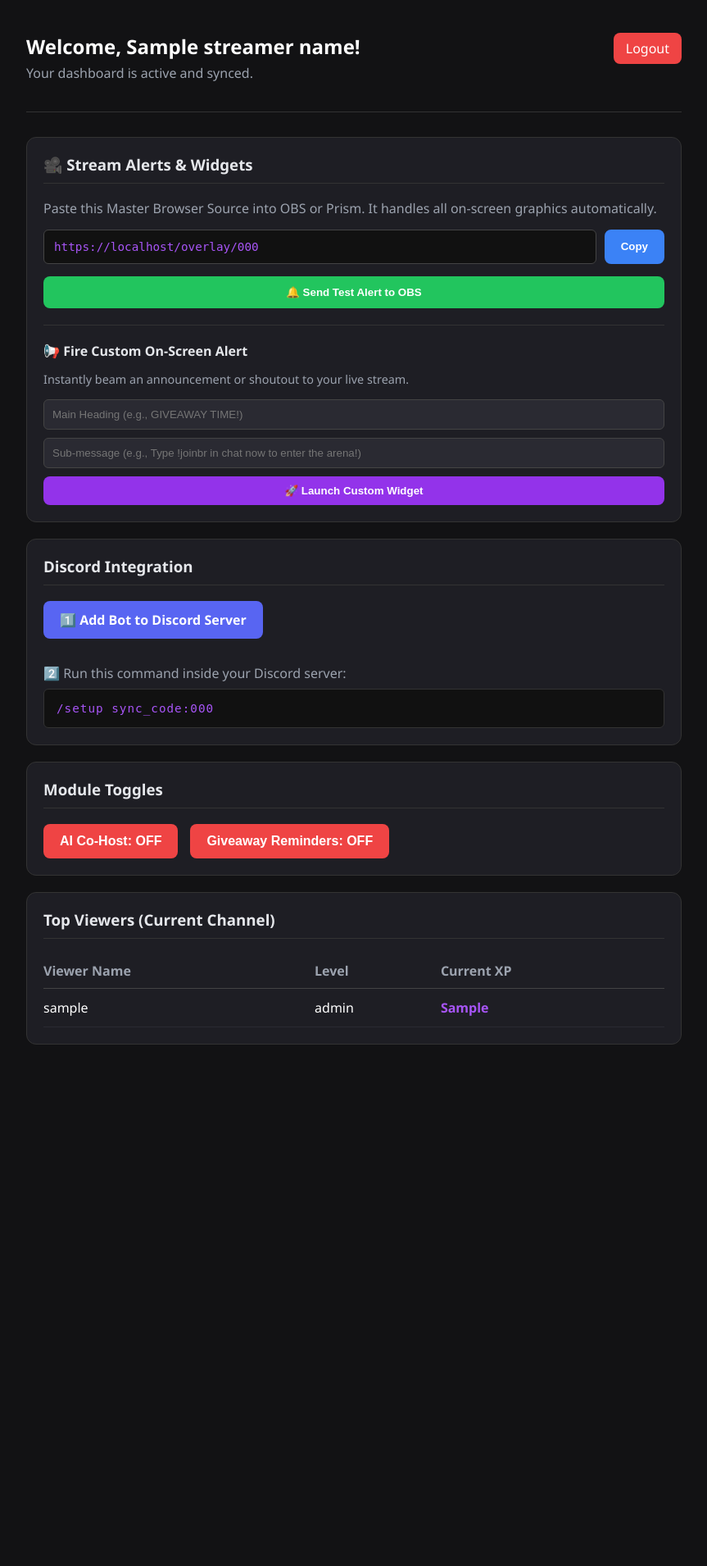
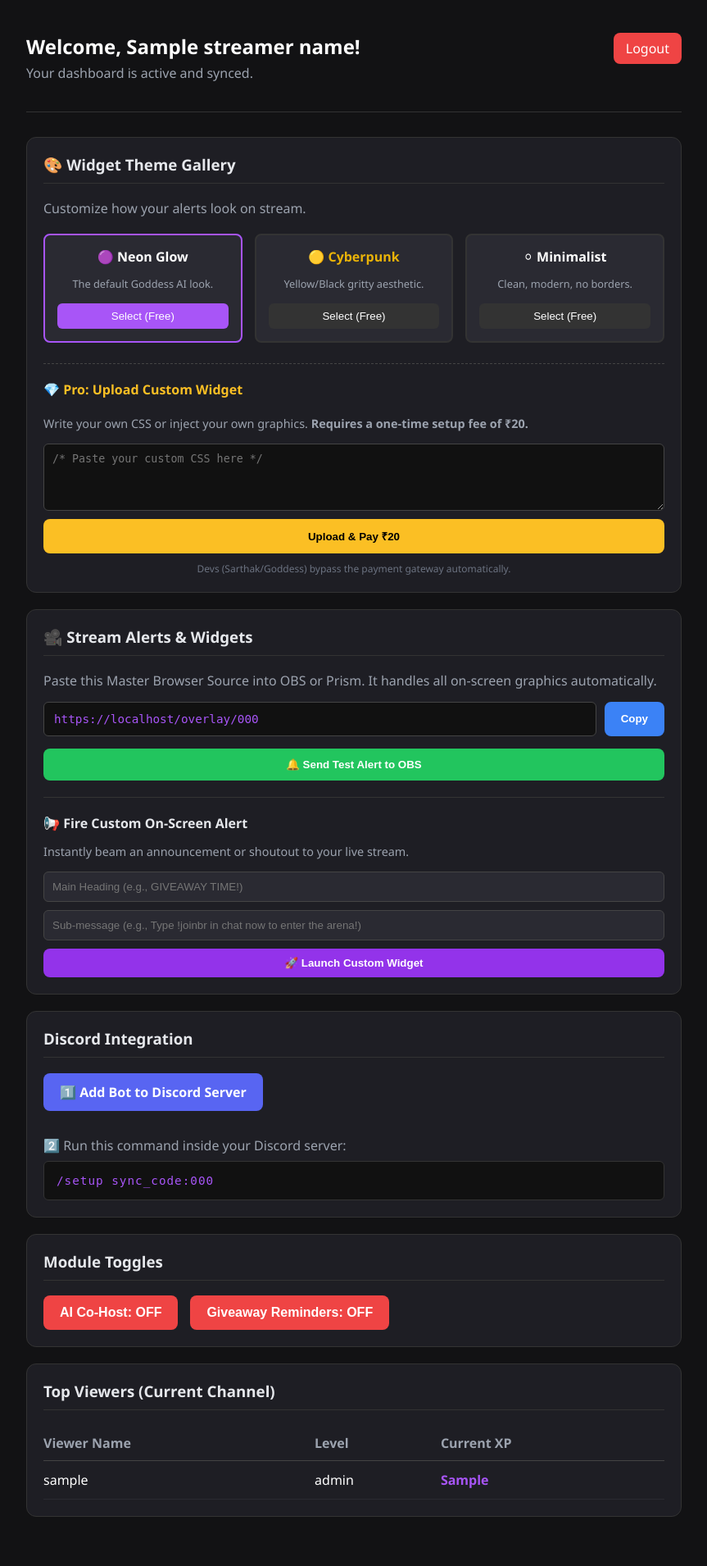
Before and after one commit to octopuswalipurnima-ctrl/goddess-yt-assistant-, a Python web app: template templates/index.html in a window 1280 px wide. Shown: the whole page at 82% size, without its empty margins (208-1071 px from the left). Before the commit the page ends 1274 px from the top, so only its background shows below. Run offline with Jinja, Linux system fonts and the light colour scheme; the template is opened without the code that fills it: most values are stand-ins (such as "Sample title", 1, 10 or a date in 2020).

Commit message:
new added

```diff
--- a/templates/index.html
+++ b/templates/index.html
@@ -131,7 +131,71 @@
             <p style="color: #9ca3af; margin-top: 5px;">Your dashboard is active and synced.</p>
         </div>
 
-        <!-- OBS WIDGET PANEL (UPDATED) -->
+        <!-- NEW: WIDGET THEME GALLERY -->
+        <div class="panel">
+            <h3>🎨 Widget Theme Gallery</h3>
+            <p style="color: #9ca3af; margin-bottom: 20px;">Customize how your alerts look on stream.</p>
+
+            <!-- Free Themes Grid -->
+            <div style="display: grid; grid-template-columns: repeat(auto-fit, minmax(200px, 1fr)); gap: 15px; margin-bottom: 25px;">
+
+                <form action="/select-theme" method="POST" style="background: #2a2a32; border: 2px solid #a855f7; border-radius: 8px; padding: 15px; text-align: center;">
+                    <input type="hidden" name="theme_name" value="neon">
+                    <h4 style="margin: 0 0 10px 0; color: white;">🟣 Neon Glow</h4>
+                    <p style="font-size: 0.8em; color: #9ca3af; margin-bottom: 15px;">The default Goddess AI look.</p>
+                    <button type="submit" style="background: #a855f7; color: white; padding: 8px 15px; border: none; border-radius: 6px; cursor: pointer; width: 100%;">Select (Free)</button>
+                </form>
+
+                <form action="/select-theme" method="POST" style="background: #2a2a32; border: 2px solid #333; border-radius: 8px; padding: 15px; text-align: center;">
+                    <input type="hidden" name="theme_name" value="cyberpunk">
+                    <h4 style="margin: 0 0 10px 0; color: #eab308;">🟡 Cyberpunk</h4>
+                    <p style="font-size: 0.8em; color: #9ca3af; margin-bottom: 15px;">Yellow/Black gritty aesthetic.</p>
+                    <button type="submit" style="background: #333; color: white; padding: 8px 15px; border: none; border-radius: 6px; cursor: pointer; width: 100%;">Select (Free)</button>
+                </form>
+
+                <form action="/select-theme" method="POST" style="background: #2a2a32; border: 2px solid #333; border-radius: 8px; padding: 15px; text-align: center;">
+                    <input type="hidden" name="theme_name" value="minimal">
+                    <h4 style="margin: 0 0 10px 0; color: white;">⚪ Minimalist</h4>
+                    <p style="font-size: 0.8em; color: #9ca3af; margin-bottom: 15px;">Clean, modern, no borders.</p>
+                    <button type="submit" style="background: #333; color: white; padding: 8px 15px; border: none; border-radius: 6px; cursor: pointer; width: 100%;">Select (Free)</button>
+                </form>
+            </div>
+
+            <!-- PRO: Custom Upload -->
+            <div style="border-top: 1px dashed #444; padding-top: 20px;">
+                <h4 style="margin-top: 0; color: #fbbf24;">💎 Pro: Upload Custom Widget</h4>
+                <p style="color: #9ca3af; font-size: 0.9em; margin-bottom: 15px;">Write your own CSS or inject your own graphics. <strong>Requires a one-time setup fee of ₹20.</strong></p>
+
+                {% if request.query_params.get('error') == 'payment_required_20_inr' %}
+                    <div style="background: rgba(239, 68, 68, 0.1); border: 1px solid #ef4444; padding: 12px; border-radius: 8px; color: #ef4444; margin-bottom: 15px; font-weight: bold;">
+                        ❌ Payment Required: You must pay ₹20 to unlock custom widgets. (Redirecting to Razorpay...)
+                    </div>
+                {% endif %}
+
+                {% if request.query_params.get('custom_success') == 'dev_bypass' %}
+                    <div style="background: rgba(74, 222, 128, 0.1); border: 1px solid #4ade80; padding: 12px; border-radius: 8px; color: #4ade80; margin-bottom: 15px; font-weight: bold;">
+                        ✅ Dev Auth Confirmed. Custom widget uploaded for free!
+                    </div>
+                {% endif %}
+
+                {% if request.query_params.get('theme_updated') == 'true' %}
+                    <div style="background: rgba(59, 130, 246, 0.1); border: 1px solid #3b82f6; padding: 12px; border-radius: 8px; color: #3b82f6; margin-bottom: 15px; font-weight: bold;">
+                        🎨 Theme updated successfully! Check your OBS to see the changes.
+                    </div>
+                {% endif %}
+
+                <form action="/upload-custom-widget" method="POST" style="display: flex; flex-direction: column; gap: 10px;">
+                    <textarea name="custom_css" rows="4" placeholder="/* Paste your custom CSS here */" style="padding: 10px; border-radius: 6px; border: 1px solid #444; background: #111; color: #a855f7; font-family: monospace;" required></textarea>
+
+                    <button type="submit" style="background: #fbbf24; color: #000; padding: 12px 20px; border: none; border-radius: 8px; cursor: pointer; font-weight: bold;">
+                        Upload & Pay ₹20
+                    </button>
+                    <p style="font-size: 0.75em; color: #6b7280; text-align: center; margin: 0;">Devs (Sarthak/Goddess) bypass the payment gateway automatically.</p>
+                </form>
+            </div>
+        </div>
+
+        <!-- OBS WIDGET PANEL -->
         <div class="panel">
             <h3>🎥 Stream Alerts & Widgets</h3>
             <p style="color: #9ca3af; margin-bottom: 15px;">Paste this Master Browser Source into OBS or Prism. It handles all on-screen graphics automatically.</p>
@@ -147,7 +211,7 @@
                 </button>
             </form>
 
-            <!-- NEW: CUSTOM WIDGET INJECTOR -->
+            <!-- CUSTOM WIDGET INJECTOR -->
             <div style="border-top: 1px solid #333; padding-top: 20px;">
                 <h4 style="margin-top: 0; margin-bottom: 10px; color: #e5e7eb;">📢 Fire Custom On-Screen Alert</h4>
                 <p style="color: #9ca3af; font-size: 0.9em; margin-bottom: 15px;">Instantly beam an announcement or shoutout to your live stream.</p>
```
Also changed, not shown: main.py (+40 -0 lines).
